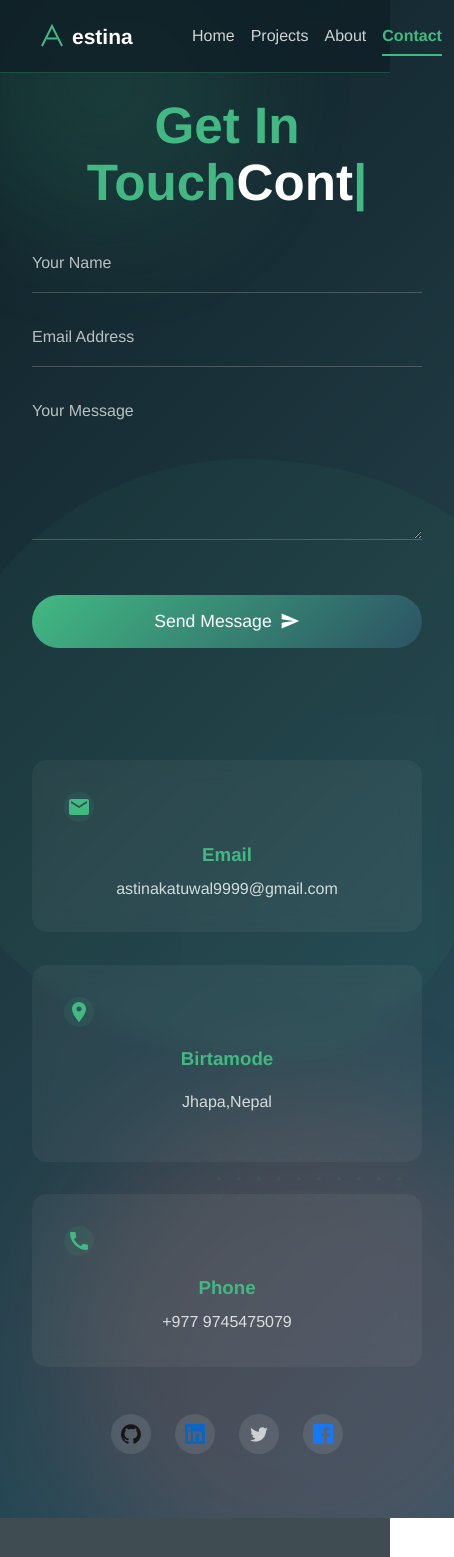
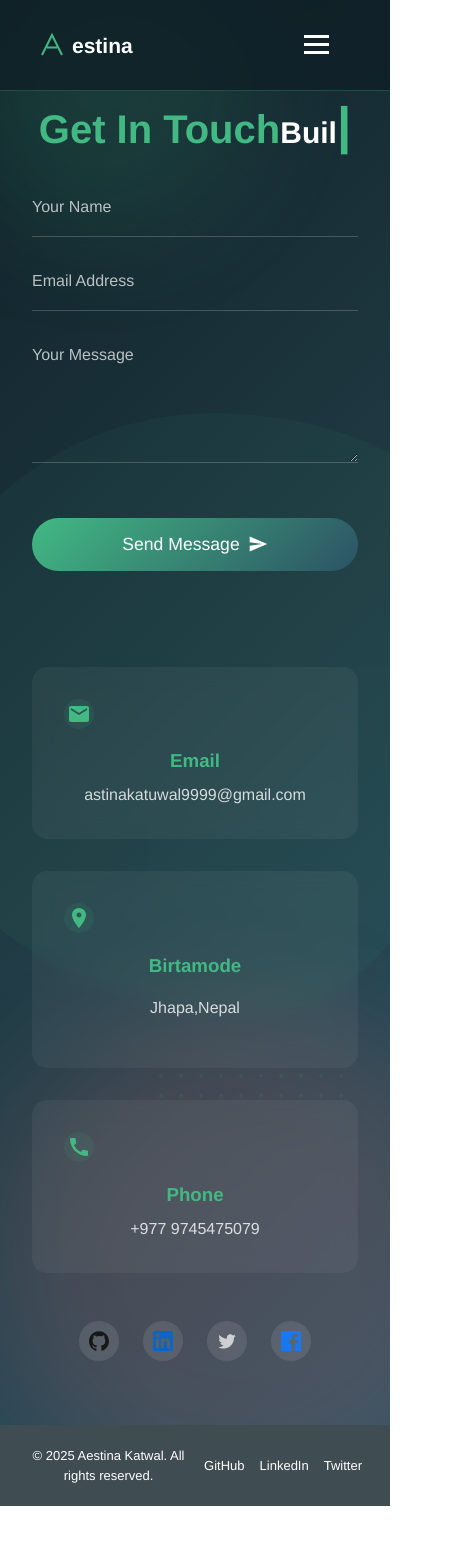
Before and after one commit to AestinaK/AesPortfolio, a Vue app: page /contact in a window 390 px wide. Shown: the top 1557 px of the page, 454 px wide, since content can reach past the window. After the commit the page ends 1506 px from the top, so only its background shows below. Built offline with nearby package versions, Linux system fonts and the light colour scheme.

Commit message:
fix: responsiveness issues

```diff
--- a/index.html
+++ b/index.html
@@ -3,7 +3,8 @@
   <head>
     <meta charset="UTF-8" />
     <link rel="icon" type="image/svg+xml" href="/soda.svg" />
-    <meta name="viewport" content="width=device-width, initial-scale=1.0" />
+<!--    <meta name="viewport" content="width=device-width, initial-scale=1.0" />-->
+      <meta name="viewport" content="width=device-width, initial-scale=1.0, maximum-scale=1.0, user-scalable=no">
     <title>Hello World</title>
   </head>
   <body>
--- a/src/App.vue
+++ b/src/App.vue
@@ -50,6 +50,7 @@ import Navbar from './components/Navbar.vue'
 
   .social-links {
     a {
+      -webkit-tap-highlight-color: transparent;
       color: white;
       margin-left: 15px;
       text-decoration: none;
@@ -60,4 +61,12 @@ import Navbar from './components/Navbar.vue'
     }
   }
 }
+@media (max-width: 768px) {
+  .footer {
+    padding: 0.5rem 0.5rem;
+    flex-direction: column;
+    align-items: center;
+    font-size: small;
+  }
+}
 </style>
--- a/src/components/Navbar.vue
+++ b/src/components/Navbar.vue
@@ -22,17 +22,36 @@
           <span class="link-underline"></span>
         </router-link>
       </div>
+
+        <button class="mobile-menu-btn" @click="toggleMenu">
+          <span></span>
+          <span></span>
+          <span></span>
+        </button>
+    </div>
+    <div class="mobile-menu" :class="{ active: isMenuOpen }">
+      <router-link to="/" @click="isMenuOpen = false">Home</router-link>
+      <router-link to="/projects" @click="isMenuOpen = false">Projects</router-link>
+      <router-link to="/about" @click="isMenuOpen = false">About</router-link>
+      <router-link to="/contact" @click="isMenuOpen = false">Contact</router-link>
     </div>
   </nav>
 </template>
 
 <script setup>
+
+import {ref} from "vue";
+
+const isMenuOpen=ref(false);
 const links = [
   { name: 'Home', path: '/' },
   { name: 'Projects', path: '/projects' },
   { name: 'About', path: '/about' },
   { name: 'Contact', path: '/contact' }
 ]
+const toggleMenu = () => {
+  isMenuOpen.value = !isMenuOpen.value;
+}
 </script>
 
 <style scoped lang="scss">
@@ -42,9 +61,9 @@ const links = [
   width: 100%;
   z-index: 1000;
   padding: 1rem 0;
-  background: rgba(15, 32, 39, 0.8); // Dark blue glass
+  background: rgba(15, 32, 39, 0.8);
   backdrop-filter: blur(10px);
-  border-bottom: 1px solid rgba(66, 185, 131, 0.3); // Accent color border
+  border-bottom: 1px solid rgba(66, 185, 131, 0.3);
 
   &-container {
     max-width: 1200px;
@@ -57,7 +76,7 @@ const links = [
 }
 
 .aestina-logo {
-  height: 40px; /* Adjust based on your navbar */
+  height: 40px;
   margin-right: 10px;
   transition: all 0.3s ease;
 }
@@ -68,6 +87,7 @@ const links = [
 }
 
 .logo {
+  -webkit-tap-highlight-color: transparent;
   font-size: 1.8rem;
   font-weight: 700;
   text-decoration: none;
@@ -96,7 +116,7 @@ const links = [
 
 .nav-links {
   display: flex;
-  gap: 2rem;
+  gap: 1rem;
 }
 
 .nav-link {
@@ -136,13 +156,83 @@ const links = [
   }
 }
 
+.mobile-menu-btn {
+  display: none;
+  background: none;
+  border: none;
+  color: white;
+  font-size: 1.5rem;
+  cursor: pointer;
+  -webkit-tap-highlight-color: transparent;
+  &:active, &:focus {
+    outline: none !important;
+  }
+}
+
+.mobile-menu {
+  display: none;
+  position: absolute;
+  top: 100%;
+  left: 0;
+  right: 0;
+  background: linear-gradient(135deg, #68c39a, #2c5364);
+  color: white;
+  padding: 1rem;
+  flex-direction: column;
+  gap: 1rem;
+  z-index: 1000;
+  box-shadow: 0 10px 15px rgba(0, 0, 0, 0.1);
+  border-radius: 0 0 8px 8px;
+}
+.mobile-menu a{
+  color: white;
+  text-decoration: none;
+  transition: color 0.3s ease;
+  display: block;
+  padding: 5px 10px;
+  border: none;
+  -webkit-tap-highlight-color: transparent;
+}
+
+.mobile-menu a.router-link-exact-active {
+  color: #42b983;
+  font-weight: bold;
+}
+.mobile-menu.active {
+  display: flex;
+  color: rgba(255, 255, 255, 0.8);
+}
+
+.mobile-menu a:active {
+  background-color: transparent !important;
+}
+
+.mobile-menu a:active,
+.mobile-menu a:focus {
+  background: transparent !important;
+}
+
 @media (max-width: 768px) {
+
   .nav-links {
-    gap: 1rem;
+    display: none;
   }
 
-  .logo {
-    font-size: 1.5rem;
+  .mobile-menu-btn {
+    display: block;
   }
+
+  .mobile-menu-btn span {
+    display: block;
+    width: 25px;
+    height: 3px;
+    background: white;
+    margin: 5px 0;
+    transition: all 0.3s ease;
+    -webkit-tap-highlight-color: transparent;
+  }
+
+
+
 }
 </style>
--- a/src/components/Typewriter.vue
+++ b/src/components/Typewriter.vue
@@ -14,15 +14,15 @@ const props = defineProps({
   },
   speed: {
     type: Number,
-    default: 100 // milliseconds per character
+    default: 100
   },
   pause: {
     type: Number,
-    default: 2000 // milliseconds between phrases
+    default: 2000
   },
   eraseSpeed: {
     type: Number,
-    default: 50 // milliseconds per character when erasing
+    default: 50
   }
 })
 
@@ -35,22 +35,18 @@ const typeText = () => {
   const currentText = props.texts[currentIndex.value]
 
   if (isTyping.value) {
-    // Typing logic
     if (displayedText.value.length < currentText.length) {
       displayedText.value = currentText.substring(0, displayedText.value.length + 1)
       timeoutId = setTimeout(typeText, props.speed)
     } else {
-      // Switch to erasing after pause
       isTyping.value = false
       timeoutId = setTimeout(typeText, props.pause)
     }
   } else {
-    // Erasing logic
     if (displayedText.value.length > 0) {
       displayedText.value = displayedText.value.substring(0, displayedText.value.length - 1)
       timeoutId = setTimeout(typeText, props.eraseSpeed)
     } else {
-      // Move to next text and start typing again
       isTyping.value = true
       currentIndex.value = (currentIndex.value + 1) % props.texts.length
       timeoutId = setTimeout(typeText, props.speed)
@@ -59,11 +55,11 @@ const typeText = () => {
 }
 
 onMounted(() => {
-  typeText() // Start the animation
+  typeText()
 })
 
 onBeforeUnmount(() => {
-  clearTimeout(timeoutId) // Clean up on unmount
+  clearTimeout(timeoutId)
 })
 </script>
 
@@ -83,4 +79,11 @@ onBeforeUnmount(() => {
   from, to { opacity: 1; }
   50% { opacity: 0; }
 }
+
+@media(max-width: 768px) {
+  .typewriter-text {
+    font-size: 30px;
+  }
+}
+
 </style>
--- a/src/style.css
+++ b/src/style.css
@@ -1,4 +1,22 @@
+html,body{
+  overflow-x: hidden;
+  width: 100%;
+  position: relative;
+}
+
+*, *::before, *::after {
+  box-sizing: border-box;
+}
+body {
+  min-width: 320px;
+  margin: 0;
+  padding: 0;
+}
+
 :root {
+  --mobile-breakpoint: 768px;
+  --tablet-breakpoint: 1024px;
+
   font-family: system-ui, Avenir, Helvetica, Arial, sans-serif;
   line-height: 1.5;
   font-weight: 400;
@@ -64,6 +82,11 @@ button:focus-visible {
   margin: 0 auto;
   padding: 2rem;
   text-align: center;
+
+  display: flex;
+  flex-direction: column;
+  min-height: 100vh;
+  overflow: hidden;
 }
 
 @media (prefers-color-scheme: light) {
--- a/src/views/ContactView.vue
+++ b/src/views/ContactView.vue
@@ -1,17 +1,15 @@
 <template>
   <div class="contact-page">
-    <!-- Shared decorative elements -->
     <div class="decor-circle circle-1"></div>
     <div class="decor-circle circle-2"></div>
     <div class="decor-blob"></div>
 
     <div class="content-container">
-      <!-- Left side - Contact form -->
       <div class="contact-form-container">
         <h1 class="title">
           <span class="greeting">Get In Touch</span>
           <Typewriter
-              :texts="['Let\'s Collaborate', 'Contact Me', 'Build Something Amazing']"
+              :texts="['Let\'s Collaborate', 'Build Something Amazing']"
               :speed="100"
           />
         </h1>
@@ -64,7 +62,6 @@
         </form>
       </div>
 
-      <!-- Right side - Contact info -->
       <div class="contact-info">
         <div class="info-card glow-card">
           <div class="icon-container">
@@ -98,7 +95,6 @@
       </div>
     </div>
 
-    <!-- Floating decoration -->
     <div class="floating-dots"></div>
   </div>
 </template>
@@ -111,7 +107,6 @@ import LinkedInIcon from '../components/icons/LinkedInIcon.vue'
 import TwitterIcon from '../components/icons/TwitterIcon.vue'
 import FacebookIcon from "../components/icons/FacebookIcon.vue";
 
-// Form handling
 const form = ref({
   name: '',
   email: '',
@@ -135,16 +130,13 @@ const checkFloatLabel = (field) => {
 }
 
 const handleSubmit = () => {
-  // Handle form submission
   console.log('Form submitted:', form.value)
-  // Reset form
   form.value = { name: '', email: '', message: '' }
   Object.keys(floatLabels.value).forEach(key => {
     floatLabels.value[key] = false
   })
 }
 
-// Social links
 const socials = ref([
   { name: 'github', url: 'https://github.com/AestinaK', icon: GithubIcon },
   { name: 'linkedin', url: 'https://linkedin.com/in/aestina-katwal-040036249', icon: LinkedInIcon },
@@ -271,7 +263,7 @@ const socials = ref([
     display: grid;
     gap: 2rem;
     position: sticky;
-    top: 2rem;
+    margin-top: 2rem;
   }
 
   .info-card {
@@ -322,7 +314,7 @@ const socials = ref([
     gap: 1.5rem;
     justify-content: center;
     margin-top: 1rem;
-
+    -webkit-tap-highlight-color: transparent;
     .social-icon {
       width: 40px;
       height: 40px;
@@ -364,8 +356,7 @@ const socials = ref([
   }
 }
 
-// Responsive adjustments
-@media (max-width: 1024px) {
+@media (max-width: 768px) {
   .content-container {
     grid-template-columns: 1fr !important;
   }
@@ -375,5 +366,25 @@ const socials = ref([
     margin-top: 3rem;
     position: static !important;
   }
+  .greeting{
+    font-size: 2.5rem;
+  }
+
+  .submit-btn {
+    bottom: 1rem;
+    right: 1rem;
+    padding: 0.8rem 1.2rem;
+    font-size: 0.9rem;
+    -webkit-tap-highlight-color: transparent;
+    &:active, &:focus {
+      background: linear-gradient(135deg, #42b983, #2c5364) !important;
+      outline: none !important;
+    }
+  }
+  .social-links{
+    .social-icon{
+      -webkit-tap-highlight-color: transparent;
+    }
+  }
 }
 </style>
--- a/src/views/HomeView.vue
+++ b/src/views/HomeView.vue
@@ -114,7 +114,7 @@ const skills = ref([
   .content-container {
     display: flex;
     flex-direction: column;
-    gap: 5rem;
+    gap: 4rem;
   }
 
   .hero-section {
@@ -289,7 +289,7 @@ const skills = ref([
   }
 }
 
-/* Responsive adjustments */
+
 @media (max-width: 1024px) {
   .hero-section {
     grid-template-columns: 1fr !important;
@@ -308,13 +308,26 @@ const skills = ref([
   }
 }
 
-@media (max-width: 576px) {
+@media (max-width: 768px) {
   .cta-buttons {
     flex-direction: column;
+    margin-left: 10px !important;
+    right: 1rem;
+    padding: 0.8rem 1.2rem;
+    font-size: 0.9rem;
+    -webkit-tap-highlight-color: transparent;
+    &:active, &:focus {
+      background: linear-gradient(135deg, #42b983, #2c5364) !important;
+      outline: none !important;
+    }
   }
 
   .skills-grid {
     grid-template-columns: 1fr !important;
   }
+
+  .section-title{
+    font-size:20px;
+  }
 }
 </style>
--- a/src/views/ProjectsView.vue
+++ b/src/views/ProjectsView.vue
@@ -275,6 +275,18 @@ const goToContact = () => {
         font-size: 0.8rem;
       }
     }
+
+    .floating-cta {
+      bottom: 1rem;
+      right: 1rem;
+      padding: 0.8rem 1.2rem;
+      font-size: 0.9rem;
+      -webkit-tap-highlight-color: transparent;
+      &:active, &:focus {
+        background: linear-gradient(135deg, #42b983, #2c5364) !important;
+        outline: none !important;
+      }
+    }
   }
 }
 </style>
```
Also changed, not shown: src/views/AboutView.vue (+90 -15 lines).
